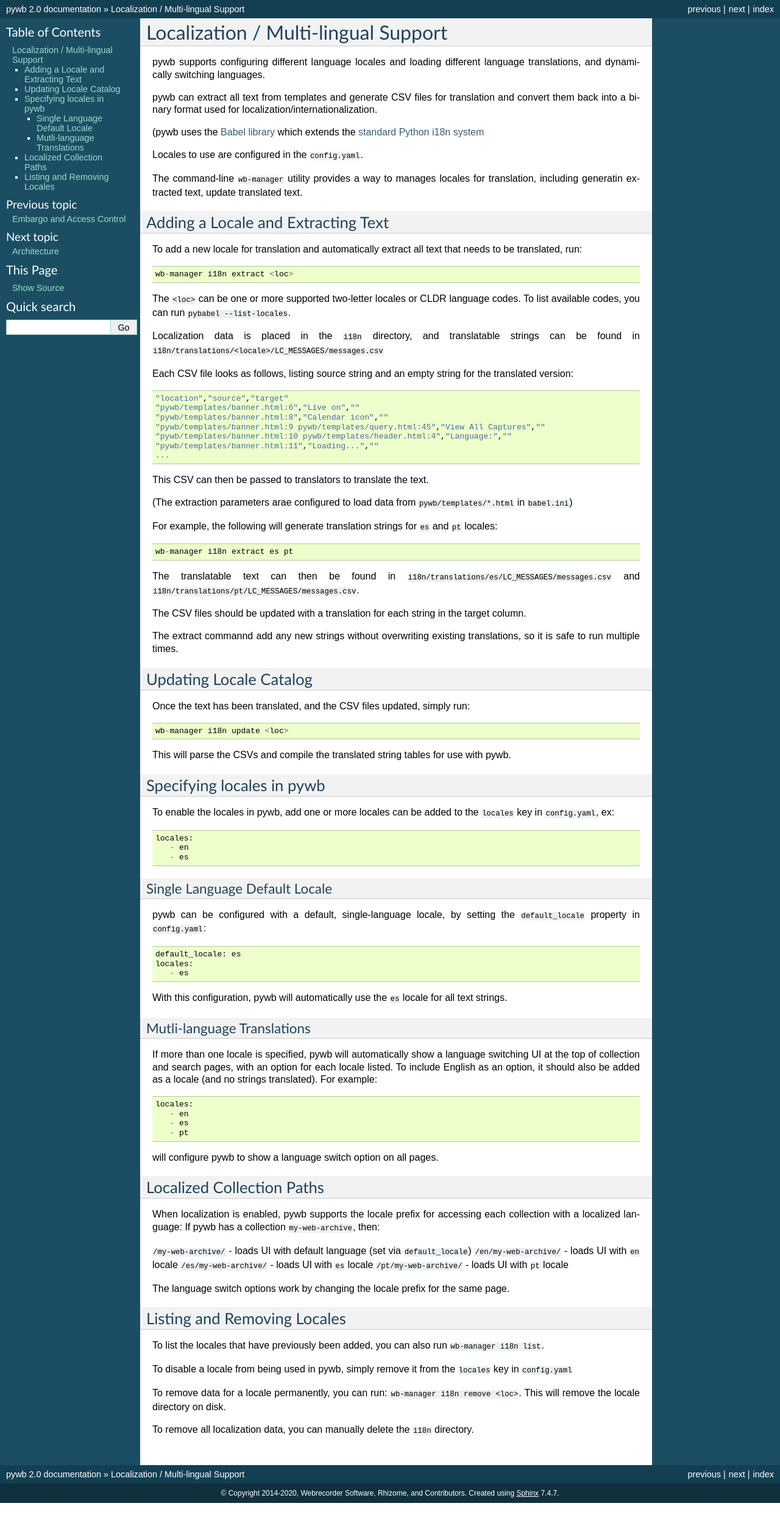
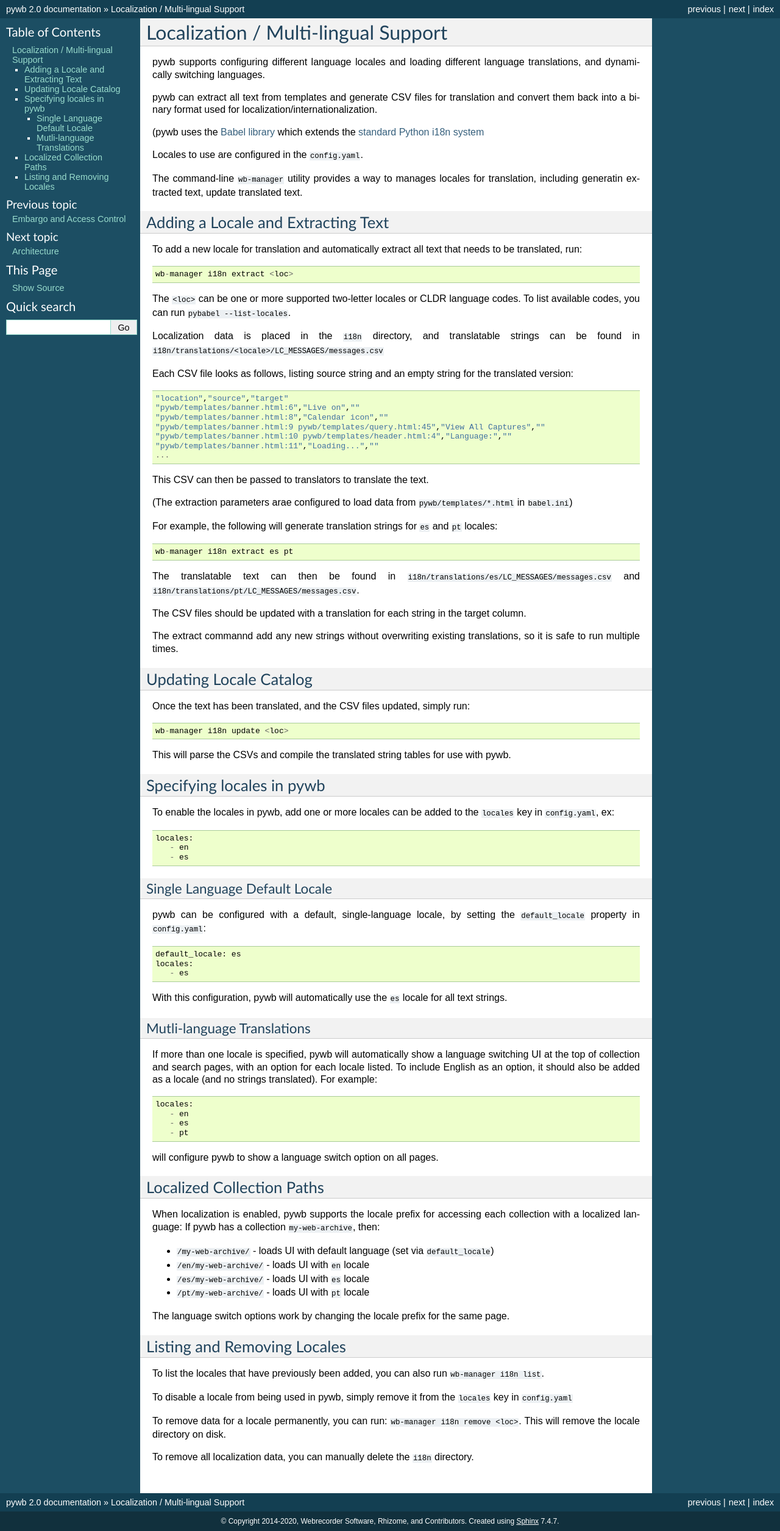
Before and after one commit to webrecorder/pywb, a Sphinx documentation site: the page built from docs/manual/localization.rst, in a window 1280 px wide. Shown: the whole page at 61% size. Built offline with Sphinx 7.4.7, drawn with Linux system fonts in a browser that asks for light colours; pages that are not in the unit, such as notebooks, are missing from menus; before the commit the page ends 2464 px from its top, so only the background shows below that.

Commit message:
typo fixes

```diff
--- a/docs/manual/localization.rst
+++ b/docs/manual/localization.rst
@@ -106,10 +106,10 @@
 When localization is enabled, pywb supports the locale prefix for accessing each collection with a localized language:
 If pywb has a collection ``my-web-archive``, then:
 
-``/my-web-archive/`` - loads UI with default language (set via ``default_locale``)
-``/en/my-web-archive/`` - loads UI with ``en`` locale
-``/es/my-web-archive/`` - loads UI with ``es`` locale
-``/pt/my-web-archive/`` - loads UI with ``pt`` locale
+* ``/my-web-archive/`` - loads UI with default language (set via ``default_locale``)
+* ``/en/my-web-archive/`` - loads UI with ``en`` locale
+* ``/es/my-web-archive/`` - loads UI with ``es`` locale
+* ``/pt/my-web-archive/`` - loads UI with ``pt`` locale
 
 The language switch options work by changing the locale prefix for the same page.
 
```
